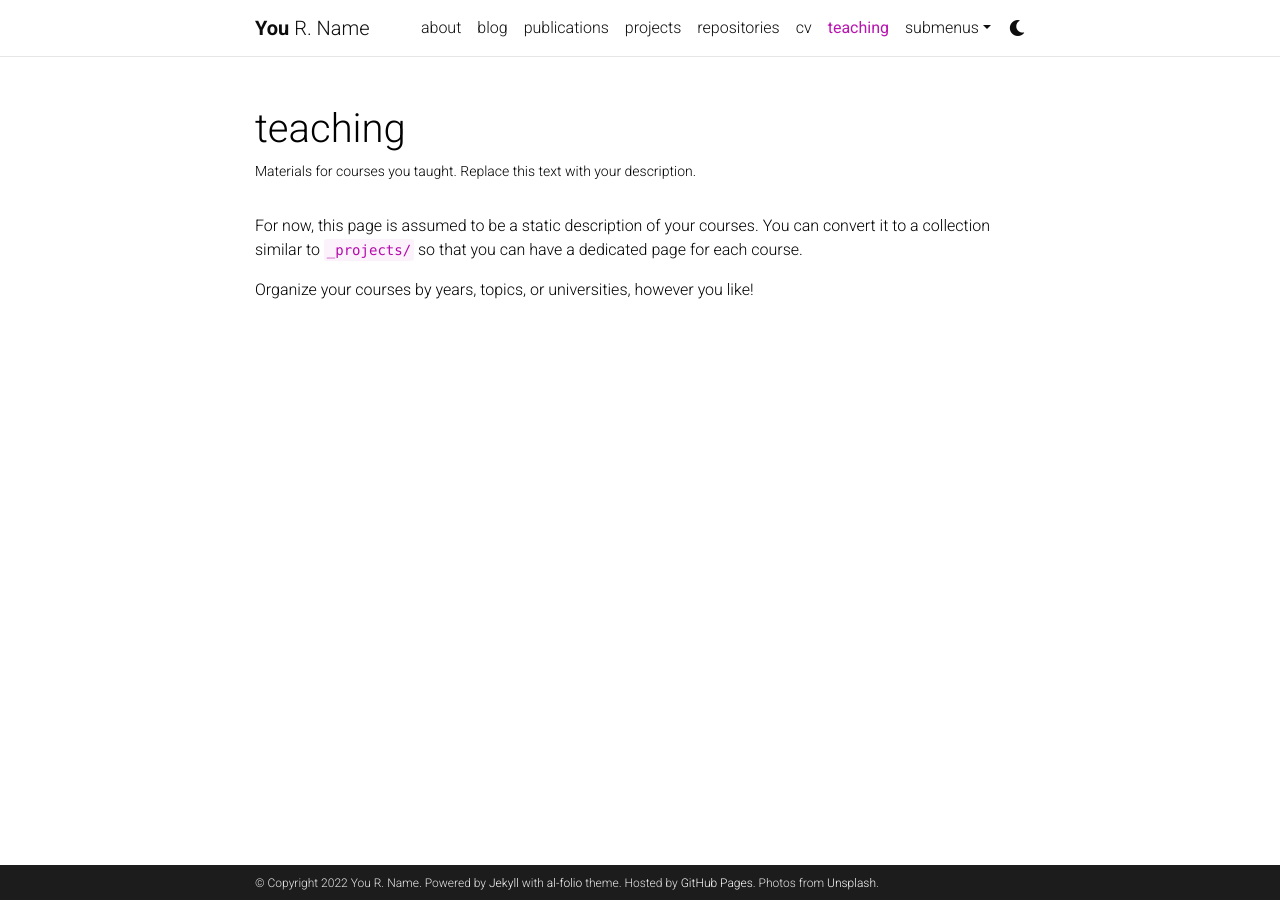
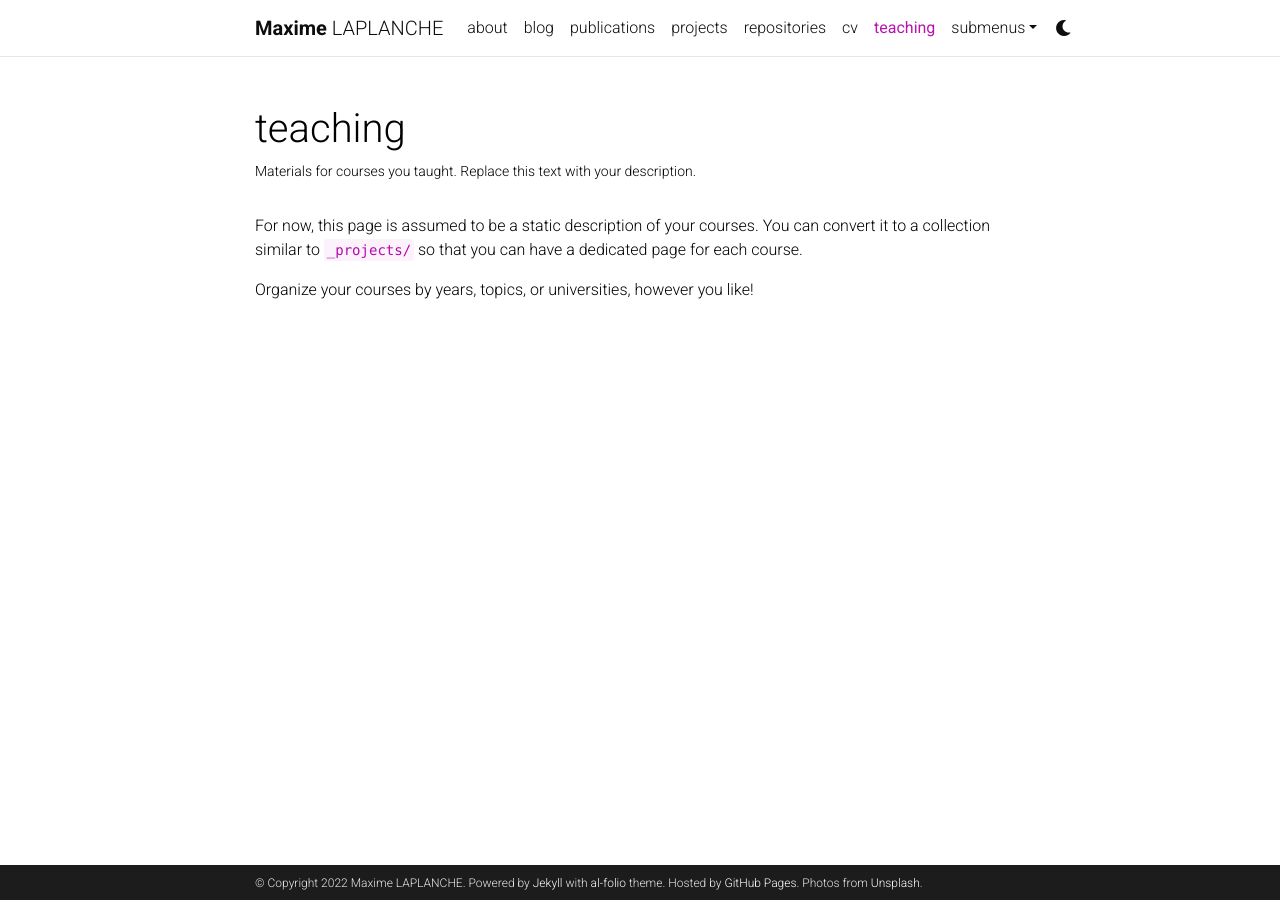
Before and after one commit to LaplancheMaxime/laplanchemaxime.github.io, a Jekyll site: the page built from _pages/teaching.md, in a window 1280 px wide. Built offline with Jekyll 4.4.1, drawn with Linux system fonts in a browser that asks for light colours; comment, search, counter and statistics services are not loaded; a style sheet for code colours, icons or effects is not loaded.

Commit message:
Update config

```diff
--- a/_config.yml
+++ b/_config.yml
@@ -3,10 +3,10 @@
 # -----------------------------------------------------------------------------
 
 title: blank # the website title (if blank, full name will be used instead)
-first_name: You
-middle_name: R.
-last_name: Name
-email: you@example.com
+first_name: Maxime
+middle_name:
+last_name: LAPLANCHE
+email: maxime.laplanche@outlook.com
 description: > # the ">" symbol means to ignore newlines until "footer_text:"
   A simple, whitespace theme for academics. Based on [*folio](https://github.com/bogoli/-folio) design.
 footer_text: >
```
